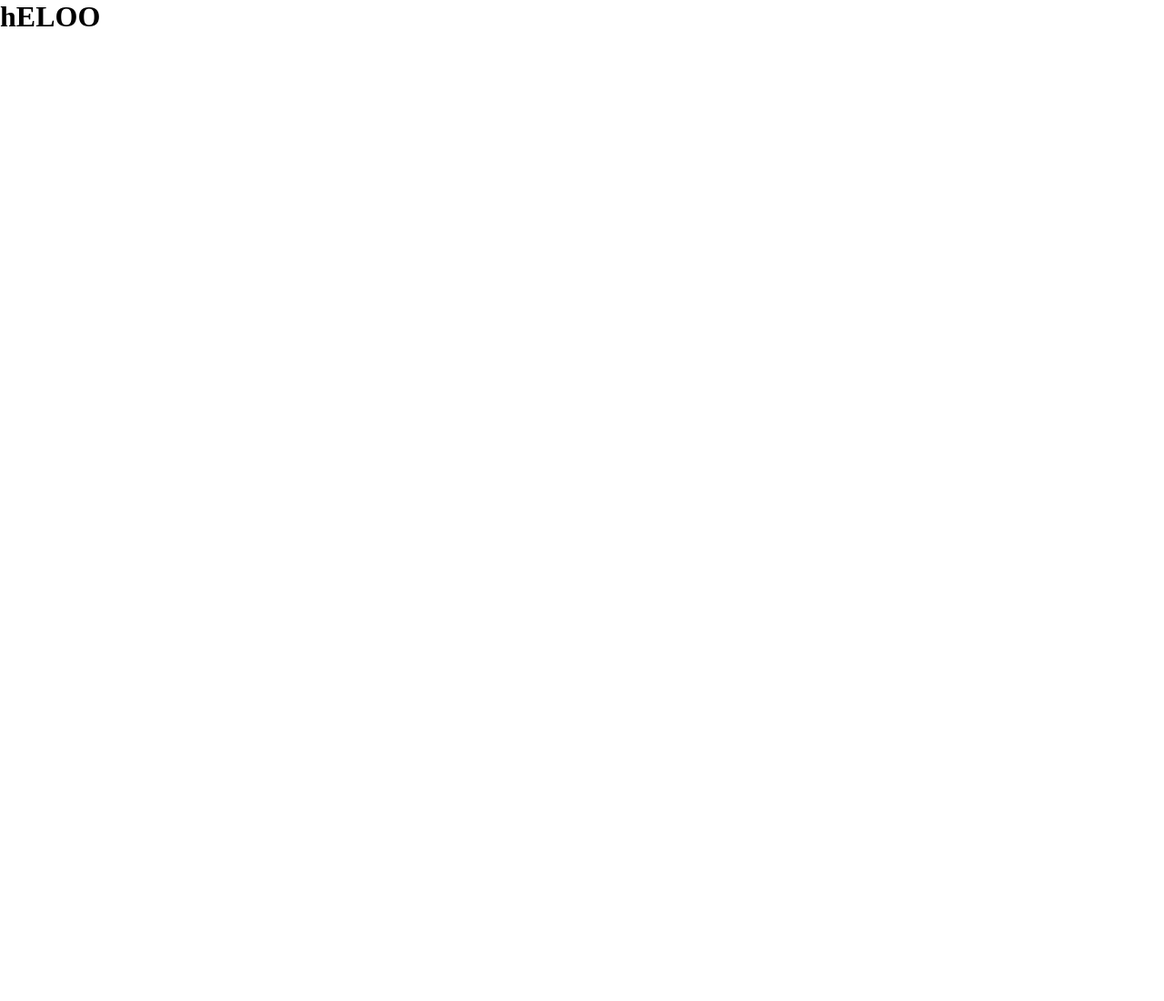
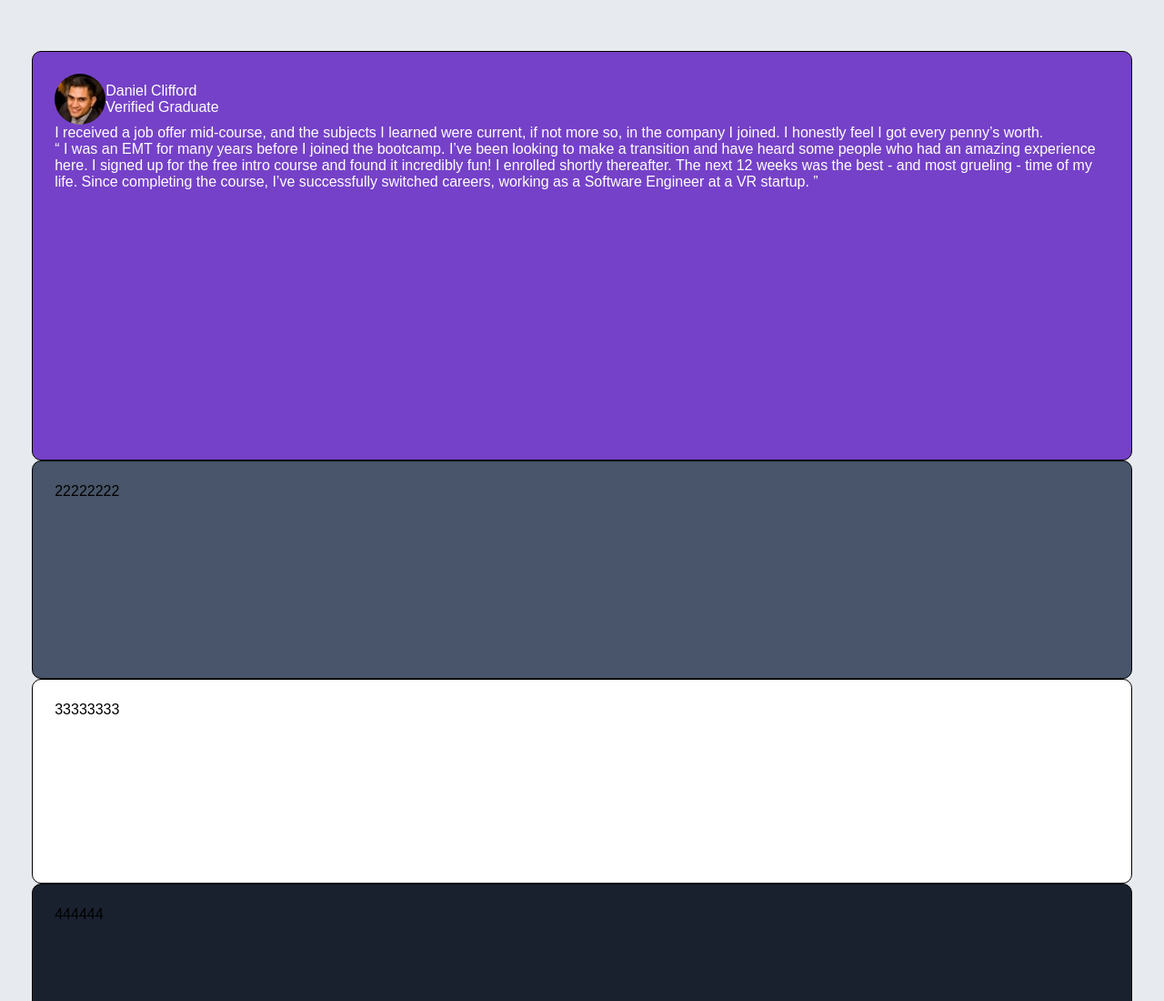
Before and after one commit to Ttyn08/testimonials-grid-section-FM, a plain HTML site: page index.html in a window 1280 px wide. Shown: the top 1100 px of the page at 91% size. Before the commit the page ends 800 px from the top, so only its background shows below. Drawn offline with Linux system fonts and the light colour scheme.

Commit message:
second commitcommit

```diff
--- a/index.html
+++ b/index.html
@@ -5,9 +5,45 @@
     <meta name="viewport" content="width=device-width, initial-scale=1.0">
     <title>Testimonials grid section</title>
     <link rel="stylesheet" href="style.css">
+    <link rel="preconnect" href="https://fonts.googleapis.com">
     <link rel="shortcut icon" href="images/favicon-ttyn.ico" type="image/x-icon">
 </head>
 <body>
-    <h1>hELOO</h1>
+    <main>
+        <div class="card card-danielel">
+            <div class="card-description">
+                <div class="card-img">
+                    <img src="images/image-daniel.jpg" alt="image-daniel">
+                </div>
+                <div class="card-information">
+                    <p class="card-information-name">Daniel Clifford</p>
+                    <p class="card-information-degreedegree">Verified Graduate</p>
+                </div>
+            </div>
+            <p class="card-highlight-cmt">
+                I received a job offer mid-course, and the subjects I learned were current, if not more so,
+                in the company I joined. I honestly feel I got every penny’s worth.
+            </p>
+            <p class="card-sub-cmt">
+                “ I was an EMT for many years before I joined the bootcamp. I’ve been looking to make a
+                transition and have heard some people who had an amazing experience here. I signed up
+                for the free intro course and found it incredibly fun! I enrolled shortly thereafter.
+                The next 12 weeks was the best - and most grueling - time of my life. Since completing
+                the course, I’ve successfully switched careers, working as a Software Engineer at a VR startup. ”
+            </p>
+        </div>
+        <div class="card card-jonathan">
+            <p>22222222</p>
+        </div>
+        <div class="card card-jeanette">
+            <p>33333333</p>
+        </div>
+        <div class="card card-patrick">
+            <p>444444</p>
+        </div>
+        <div class="card card-kira">
+            <p>555555555</p>
+        </div>
+    </main>
 </body>
 </html>
--- a/style.css
+++ b/style.css
@@ -24,3 +24,90 @@
     margin: 0;
     box-sizing: border-box;
 }
+
+body{
+    background-color: var(--color-grey-100);
+    font-family: var(--font-family-body);
+}
+
+main{
+    padding: 3.5rem 2.2rem;
+}
+
+.card{
+    border-radius: 10px;
+    border: solid 1px black;
+    min-width: 290px;
+    padding: 1.5rem;
+}
+
+.card-danielel{
+    min-height: 450px;
+    background-color: var(--color-purple-500);
+    color: var(--color-white);
+}
+
+.card-jonathan{
+    min-height: 240px;
+    background-color: var(--color-grey-500);
+}
+
+.card-jeanette{
+    min-height: 225px;
+    background-color: var(--color-white);
+}
+.card-patrick{
+    min-height: 415px;
+    background-color: var(--color-dark-blue);
+}
+.card-kira{
+    min-height: 500px;
+    background-color: var(--color-white);
+}
+
+.card-description{
+    display: flex;
+    flex-direction: row;
+}
+
+.card-img{
+    width: 56px;
+    border-radius: 100%;
+    overflow: hidden;
+}
+
+.card-img img{
+    display:block;
+    width: 100%;
+    height:100%;
+    object-fit: cover;
+}
+
+.card-information{
+    display:flex;
+    flex-direction: column;
+    justify-content: center;
+}
+
+@media screen and (min-width: 375px){
+    main{
+
+    }
+    .card-danielel{
+
+    }
+
+    .card-jonathan{
+
+    }
+
+    .card-jeanette{
+
+    }
+    .card-patrick{
+
+    }
+    .card-kira{
+
+    }
+}
```
Also changed, not shown: images/favicon-ttyn.ico.
